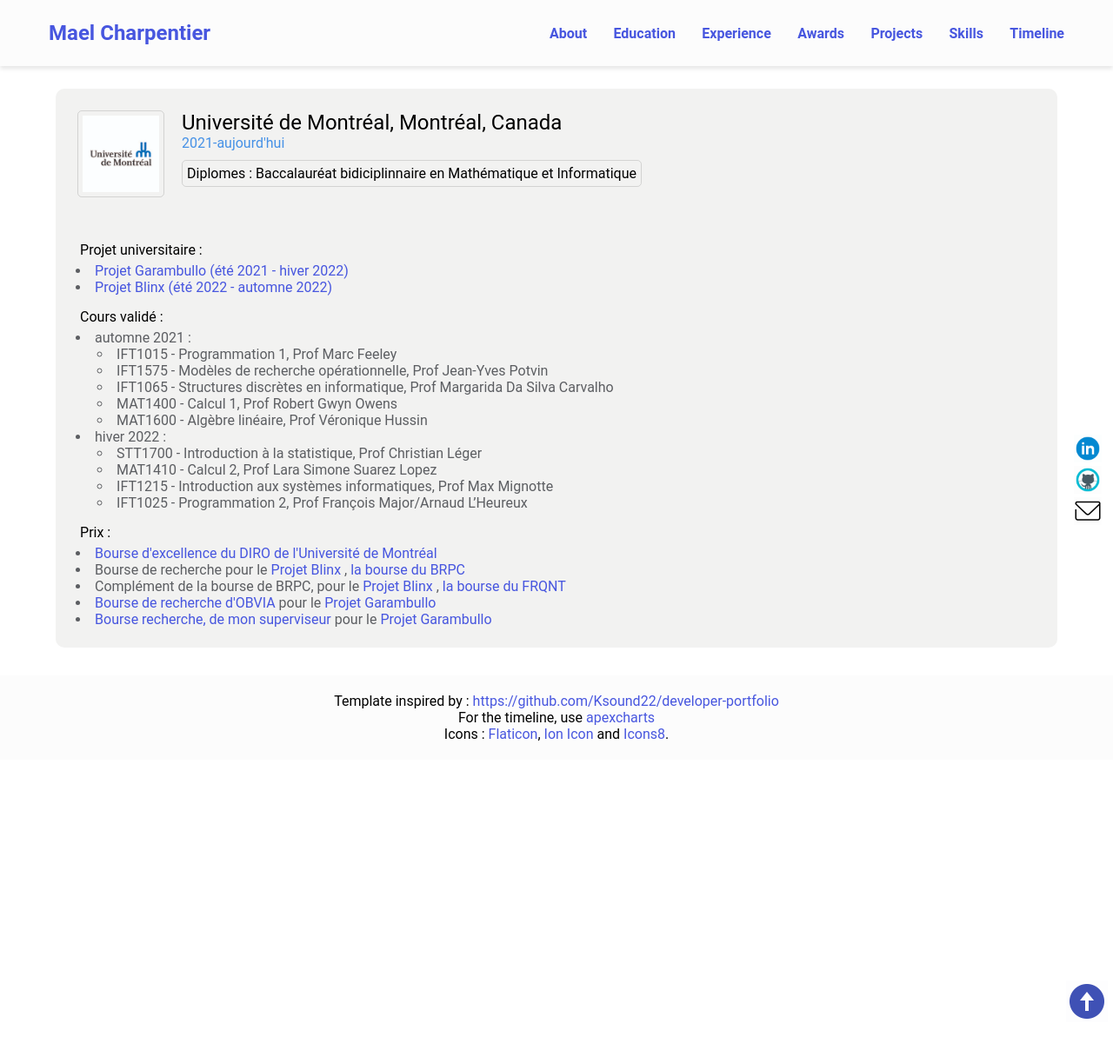
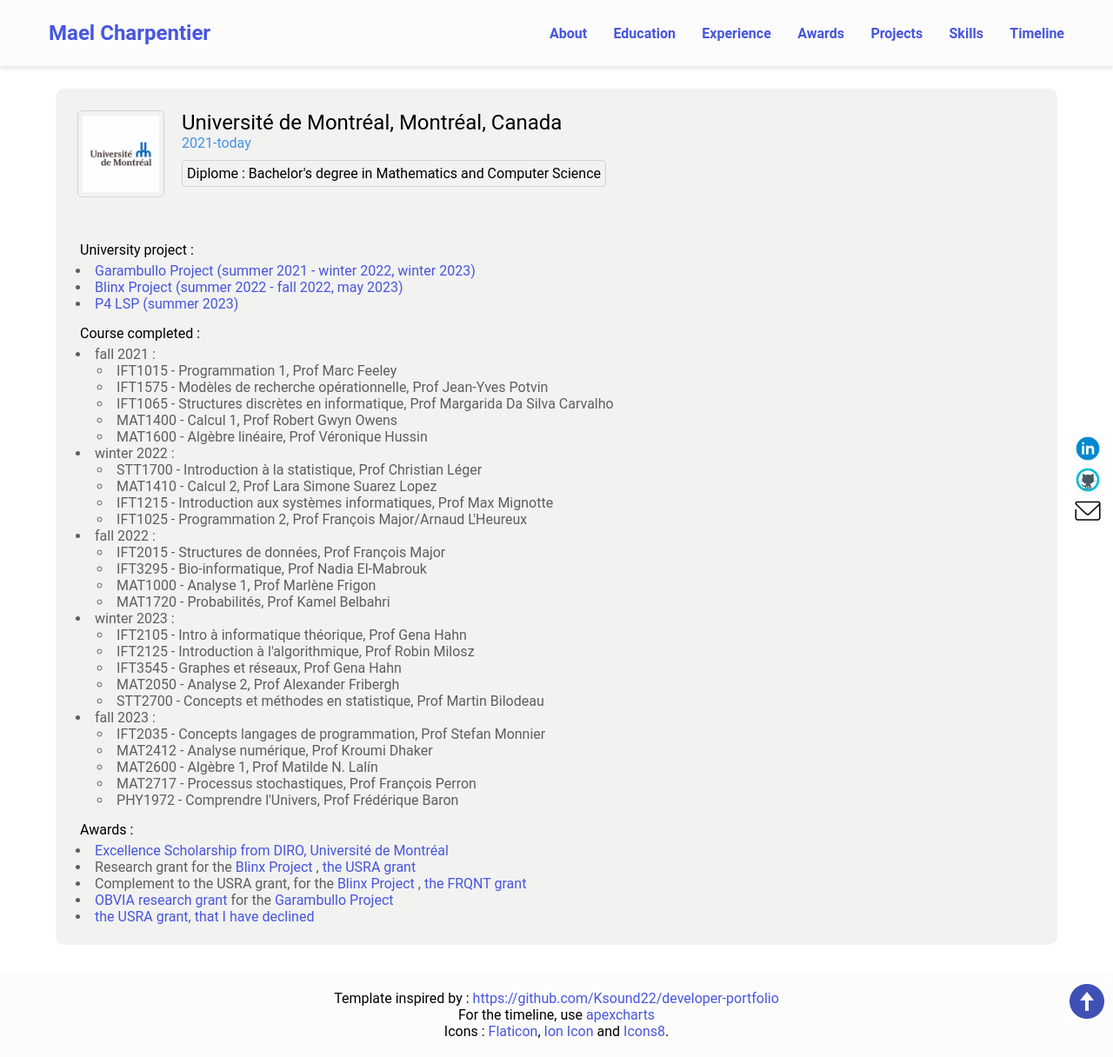
Before and after one commit to mael-charpentier/mael-charpentier.githhub.io, a Jekyll site: the page built from education/_posts/2022-10-01-education-udem.html, in a window 1280 px wide and 1216 px high. Shown: the whole window at 87% size. Built offline with Jekyll 4.4.1, drawn with Linux system fonts in a browser that asks for light colours.

Commit message:
update + translate udem

```diff
--- a/education/_posts/2022-10-01-education-udem.html
+++ b/education/_posts/2022-10-01-education-udem.html
@@ -11,8 +11,8 @@
 layout: education
 -->
 <div class="resume">
-    2021-aujourd'hui<br>
-    Baccalauréat bidiciplinnaire en Mathématique et Informatique
+    2021-today<br>
+    Bachelor's degree in Mathematics and Computer Science
 </div>
 <!--more-->
 <section class="all education">
@@ -22,32 +22,37 @@
             Université de Montréal, Montréal, Canada
         </h2>
         <div class="date">
-            2021-aujourd'hui
+            2021-today
         </div>
         <div class="diplomes">
-            Diplomes : Baccalauréat bidiciplinnaire en Mathématique et Informatique
+            Diplome : Bachelor's degree in Mathematics and Computer Science
         </div>
     </div>
     <div class="content">
         <div>
-            <span class="title_section">Projet universitaire :</span>
+            <span class="title_section">University project :</span>
             <ul>
                 <li>
                     <a href='{{ site.url }}/experience/2022/05/01/garambullo.html'>
-                        Projet Garambullo (été 2021 - hiver 2022)
+                        Garambullo Project (summer 2021 - winter 2022, winter 2023)
                     </a>
                 </li>
                 <li>
                     <a href='{{ site.url }}/experience/2022/10/20/blinx.html'>
-                        Projet Blinx (été 2022 - automne 2022)
+                        Blinx Project (summer 2022 - fall 2022, may 2023)
+                    </a>
+                </li>
+                <li>
+                    <a href='{{ site.url }}/experience/2023/08/18/McMaster.html'>
+                        P4 LSP (summer 2023)
                     </a>
                 </li>
             </ul>
         </div>
         <div>
-            <span class="title_section">Cours validé :</span>
+            <span class="title_section">Course completed :</span>
             <ul>
-                <li>automne 2021 :
+                <li>fall 2021 :
                     <ul>
                         <li>IFT1015 - Programmation 1, Prof Marc Feeley</li>
                         <li>IFT1575 - Modèles de recherche opérationnelle, Prof Jean-Yves Potvin</li>
@@ -56,60 +61,82 @@
                         <li>MAT1600 - Algèbre linéaire, Prof Véronique Hussin</li>
                     </ul>
                 </li>
-                <li>hiver 2022 :
+                <li>winter 2022 :
                     <ul>
                         <li>STT1700 - Introduction à la statistique, Prof Christian Léger</li>
                         <li>MAT1410 - Calcul 2, Prof Lara Simone Suarez Lopez</li>
                         <li>IFT1215 - Introduction aux systèmes informatiques, Prof Max Mignotte</li>
-                        <li>IFT1025 - Programmation 2, Prof François Major/Arnaud L’Heureux</li>
+                        <li>IFT1025 - Programmation 2, Prof François Major/Arnaud L'Heureux</li>
+                    </ul>
+                </li>
+                <li>fall 2022 :
+                    <ul>
+                        <li>IFT2015 - Structures de données, Prof François Major</li>
+                        <li>IFT3295 - Bio-informatique, Prof Nadia El-Mabrouk</li>
+                        <li>MAT1000 - Analyse 1, Prof Marlène Frigon</li>
+                        <li>MAT1720 - Probabilités, Prof Kamel Belbahri</li>
+                    </ul>
+                </li>
+                <li>winter 2023 :
+                    <ul>
+                        <li>IFT2105 - Intro à informatique théorique, Prof Gena Hahn</li>
+                        <li>IFT2125 - Introduction à l'algorithmique, Prof Robin Milosz</li>
+                        <li>IFT3545 - Graphes et réseaux, Prof Gena Hahn</li>
+                        <li>MAT2050 - Analyse 2, Prof Alexander Fribergh</li>
+                        <li>STT2700 - Concepts et méthodes en statistique, Prof Martin Bilodeau</li>
+                    </ul>
+                </li>
+                <li>fall 2023 :
+                    <ul>
+                        <li>IFT2035 - Concepts langages de programmation, Prof Stefan Monnier</li>
+                        <li>MAT2412 - Analyse numérique, Prof Kroumi Dhaker</li>
+                        <li>MAT2600 - Algèbre 1, Prof Matilde N. Lalín</li>
+                        <li>MAT2717 - Processus stochastiques, Prof François Perron</li>
+                        <li>PHY1972 - Comprendre l'Univers, Prof Frédérique Baron</li>
                     </ul>
                 </li>
             </ul>
         </div>
         <div>
-            <span class="title_section">Prix :</span>
+            <span class="title_section">Awards :</span>
             <ul>
                 <li>
-                    <a href="{{ site.url }}/prix/2022/11/23/DIRO.html">
-                        Bourse d'excellence du DIRO de l'Université de Montréal
+                    <a href="{{ site.url }}/awards/2022/11/23/DIRO.html">
+                        Excellence Scholarship from DIRO, Université de Montréal
                     </a>
                 </li>
                 <li>
-                    Bourse de recherche pour le
+                    Research grant for the
                     <a href='{{ site.url }}/experience/2022/10/20/blinx.html'>
-                        Projet Blinx
+                        Blinx Project
                     </a>
                     ,
-                    <a href="{{ site.url }}/prix/2022/08/31/BRPC.html">
-                        la bourse du BRPC
+                    <a href="{{ site.url }}/awards/2022/08/31/BRPC.html">
+                        the USRA grant
                     </a>
                 </li>
                 <li>
-                    Complément de la bourse de BRPC, pour le
+                    Complement to the USRA grant, for the
                     <a href='{{ site.url }}/experience/2022/10/20/blinx.html'>
-                        Projet Blinx
+                        Blinx Project
                     </a>
                     ,
-                    <a href="{{ site.url }}/prix/2022/08/31/FRQNT.html">
-                        la bourse du FRQNT
+                    <a href="{{ site.url }}/awards/2022/08/31/FRQNT.html">
+                        the FRQNT grant
                     </a>
                 </li>
                 <li>
-                    <a href="{{ site.url }}/prix/2022/05/01/OBVIA.html">
-                        Bourse de recherche d'OBVIA
+                    <a href="{{ site.url }}/awards/2022/05/01/OBVIA.html">
+                        OBVIA research grant
                     </a>
-                    pour le
+                    for the
                     <a href='{{ site.url }}/experience/2022/05/01/garambullo.html'>
-                        Projet Garambullo
+                        Garambullo Project
                     </a>
                 </li>
                 <li>
-                    <a href='{{ site.url }}/prix/2022/04/01/Garambullo.html'>
-                        Bourse recherche, de mon superviseur
-                    </a>
-                    pour le
-                    <a href="{{ site.url }}/experience/2022/05/01/garambullo.html">
-                        Projet Garambullo
+                    <a href="{{ site.url }}/awards/2023/05/01/BRPC.html">
+                        the USRA grant, that I have declined
                     </a>
                 </li>
             </ul>
```
